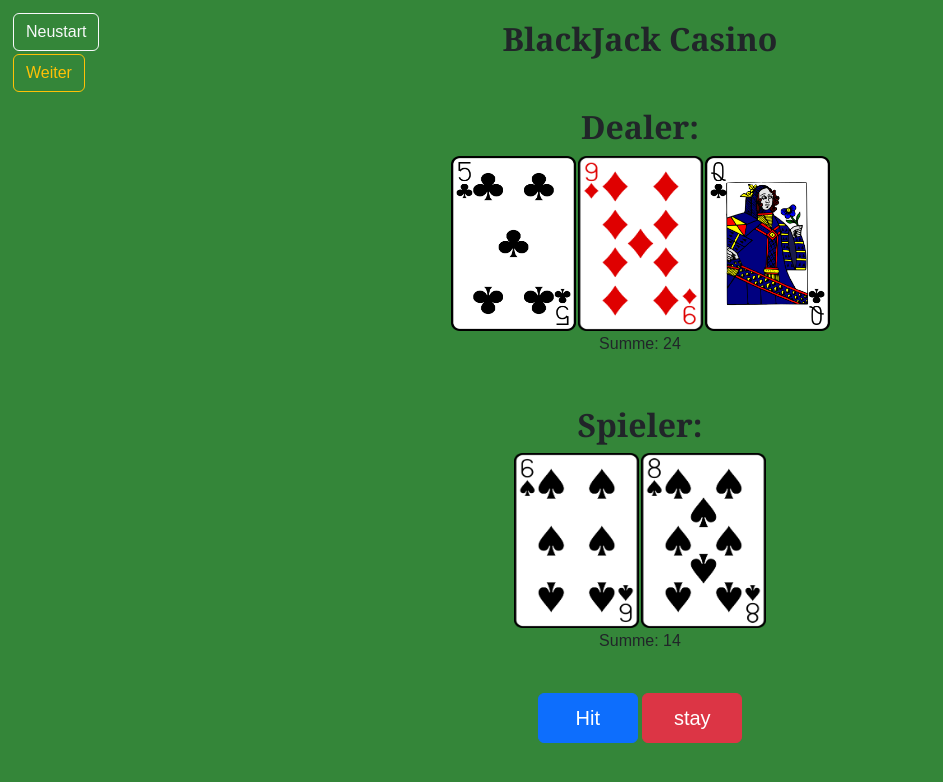
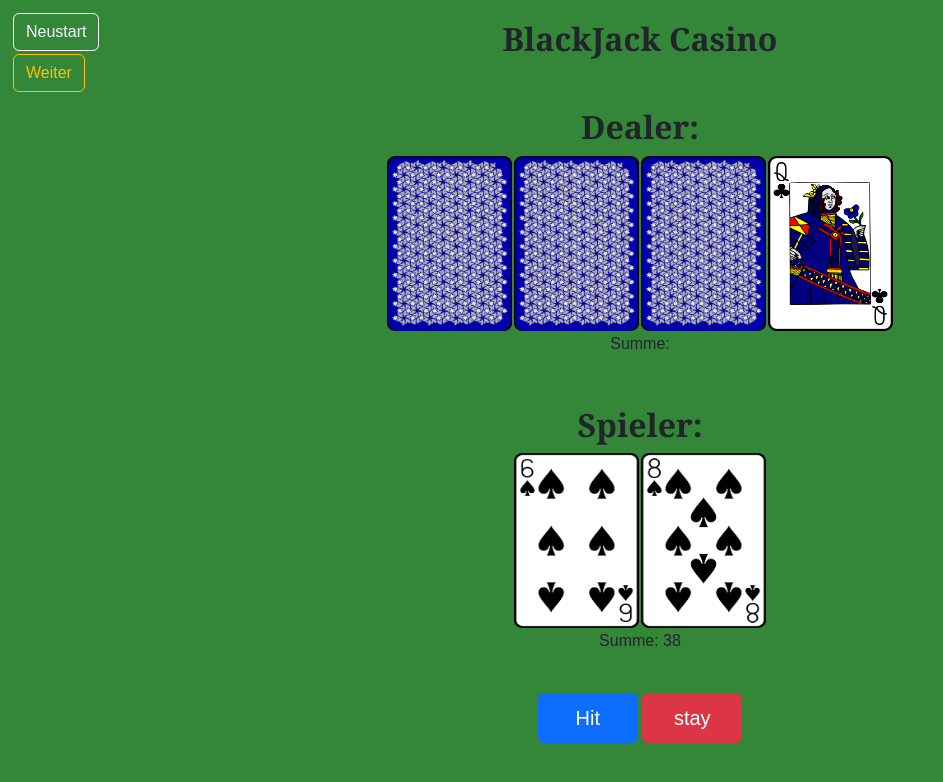
Before and after one commit to AndySchw/BlackJack, a plain HTML site: page index.html in a window 1280 px wide. Shown: the whole page, without its empty margins (0-943 px from the left). Drawn offline with nearby package versions, Linux system fonts and the light colour scheme.

Commit message:
fehlerbehebung

```diff
--- a/main.js
+++ b/main.js
@@ -73,19 +73,27 @@ function starten(){
     document.getElementById("dealer-cards").innerHTML = "";
     document.getElementById("your-cards").innerHTML = "";
 
+    let cardImg = document.createElement("img");
+    let card = 0
+
     // Entzieht deck eine Karte
     hidden = deck.pop()
     // Erstellt Dealer Karten so oft bist er mehr als 16 Punkte hat
     while(dealerSum < 17){
+        card = deck.pop();
         let cardImg = document.createElement("img");
-        let card = deck.pop();
-        cardImg.src="bilder/"+card+".png"; //fügt bei dem erstellen img den link der Ressurce
+        cardImg.src="bilder/back.png";
+        document.getElementById("dealer-cards").append(cardImg)
         dealerSum += getValue(card);
         dealerAceCount += checkAce(card); //Zählt Ass
+        document.getElementById("ergebnis-dealer").innerText="Summe: "
+        if(reduceAce(dealerSum, dealerAceCount)>21){
+            karteZiehen = false;
+        }
+    }
+        cardImg.src="bilder/"+card+".png";
         document.getElementById("dealer-cards").append(cardImg)
-        document.getElementById("ergebnis-dealer").innerText="Summe: " + dealerSum
 
-    }
 
     // Erstellt Spieler Karten
     for(let i=0; i<2; i++){
@@ -93,7 +101,7 @@ function starten(){
         let card = deck.pop();
         cardImg.src="bilder/"+card+".png";
         spielerSum += getValue(card);
-        spielerAceCount += checkAce(card);
+        spielerAceCount += checkAce(card); //Zählt Ass
         document.getElementById("your-cards").append(cardImg)
         document.getElementById("ergebnis-spieler").innerText="Summe: " + spielerSum
     }
@@ -109,6 +117,10 @@ function hit(){
         return;
     }
 
+    if(spielerSum == 21){
+        karteZiehen = false;
+        return;
+    }
     let cardImg = document.createElement("img");
     let card = deck.pop();
     cardImg.src="bilder/"+card+".png";
@@ -116,10 +128,12 @@ function hit(){
     spielerAceCount += checkAce(card);
     document.getElementById("your-cards").append(cardImg)
     document.getElementById("ergebnis-spieler").innerText="Summe: " + spielerSum
+    // prüft die wertigkeiten der Spielersummme und ändert diese bei einem Ass
 
-    if(reduceAce(spielerSum, spielerAceCount)>=21 && spielerAceCount > 0){
+    if(reduceAce(spielerSum, spielerAceCount)>21){
         karteZiehen = false;
     }
+
     document.getElementById("ergebnis-spieler").innerText="Summe: " + spielerSum
 }
 
@@ -152,6 +166,8 @@ function halt(){
         document.getElementById("SiegeDealer").innerText = (dealerScore)
 
     }
+    document.getElementById("ergebnis-dealer").innerText="Summe: " + dealerSum
+
     // spielt geht automatisch weiter nach 3 Sekunden
     setTimeout(automatischWeiter, 3000)
     document.getElementById("results").innerText = nachicht
@@ -160,7 +176,9 @@ function halt(){
 
 // Funktion, die nach einer bestimmten Zeit ausgeführt wird
 function automatischWeiter() {
+
     weiter()
+
   }
 
 
@@ -170,6 +188,7 @@ function neustart(){
     location.reload();
 }
 
+// sucht nach einem Ass beim Spieler
 function checkAce(card){
     let data = card.split("-");
     if (data[1] == "A"){
@@ -179,6 +198,8 @@ function checkAce(card){
 
 }
 
+
+// zieht 10 ab für jedes Ass nud rechnet die gezählten Asse wieder ab
 function reduceAce(spSum, spAceCount){
 
     while(spSum > 21 && spAceCount > 0){
@@ -186,7 +207,7 @@ function reduceAce(spSum, spAceCount){
         spAceCount = spAceCount - 1
     }
     spielerSum = spSum
-    dealerAceCount = spAceCount
-    // karteZiehen = true
+    spielerAceCount = spAceCount
+
     return spSum
 }
```
Also changed, not shown: index.html (+1 -1 lines).
